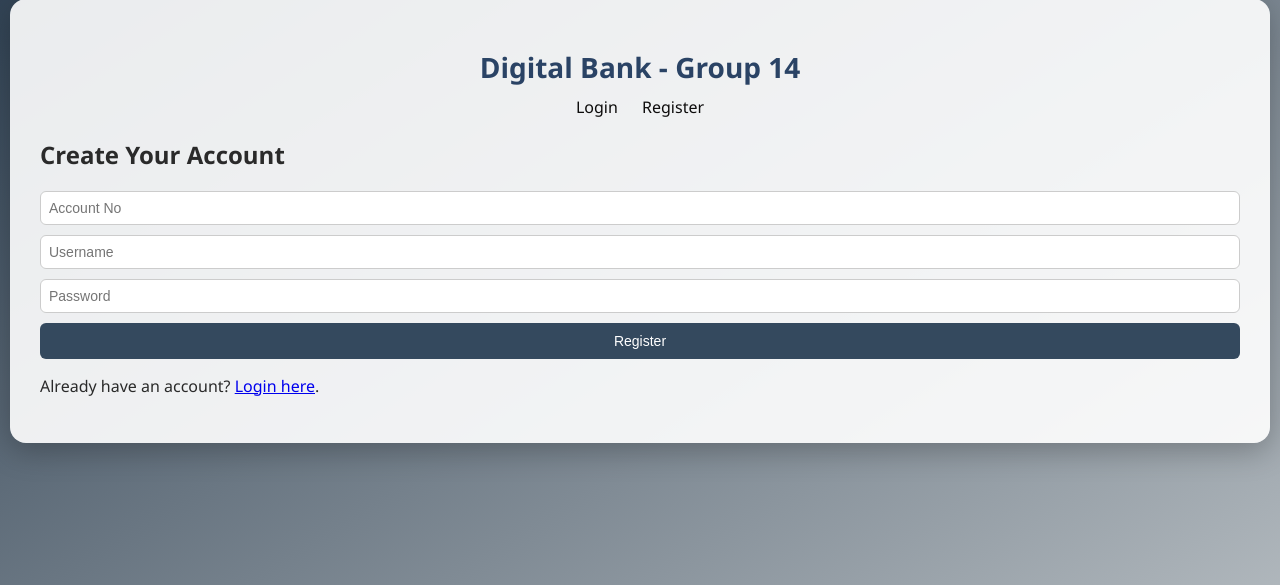
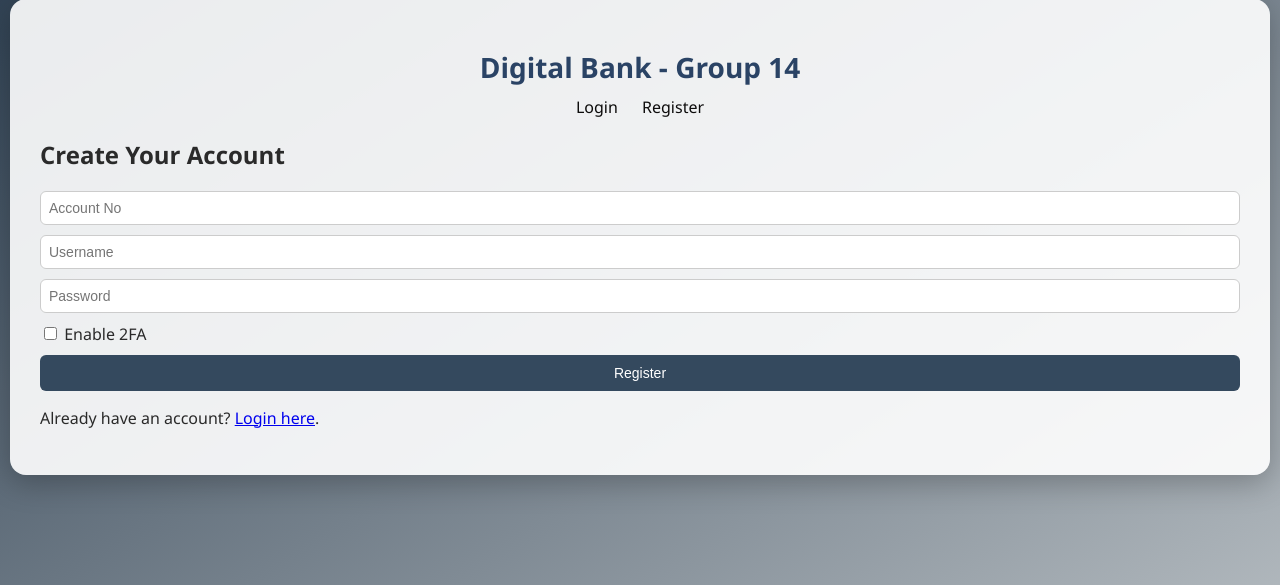
Before and after one commit to Hengjiang123/Security_Privacy_G14_defence, a Flask app: page /register in a window 1280 px wide. Shown: the part 61-646 px from the top of the page. Run offline with Flask 3, Linux system fonts and the light colour scheme.

Commit message:
ADD 2FA authentication feature and delete users function

```diff
--- a/app.py
+++ b/app.py
@@ -4,6 +4,7 @@ import time, json
 from models import db, User, Transaction
 from passlib.hash import pbkdf2_sha256
 from datetime import datetime, timedelta
+import pyotp, qrcode, base64, io
 from config import (
     SQLALCHEMY_DATABASE_URI,
     SQLALCHEMY_TRACK_MODIFICATIONS,
@@ -97,18 +98,71 @@ def register():
 
         password_hash = pbkdf2_sha256.hash(password)
 
+        enable_2fa = request.form.get('enable_2fa') == 'on'
+        totp_secret = pyotp.random_base32() if enable_2fa else None
+
         new_user = User(
             account_no=account_no,
             username=username,
-            password_hash=password_hash
+            password_hash=password_hash,
+            totp_secret=totp_secret
         )
         db.session.add(new_user)
         db.session.commit()
+
+        if enable_2fa:
+            # LET USER SETUP 2FA
+            session['pre_2fa_user_id'] = new_user.id
+            return redirect(url_for('setup_2fa', user_id=new_user.id))
 
         flash("Registration successful! You can now log in.")
         return redirect(url_for('login'))
 
     return render_template('register.html')
+
+@app.route('/setup-2fa/<int:user_id>')
+def setup_2fa(user_id):
+    user = User.query.get_or_404(user_id)
+    if not user.totp_secret:
+        flash("2FA is not enabled for this user.")
+        return redirect(url_for('login'))
+
+    totp = pyotp.TOTP(user.totp_secret)
+    uri = totp.provisioning_uri(name=user.username, issuer_name="DigitalBank")
+    img = qrcode.make(uri)
+
+    filepath = f"static/qr.png"
+    img.save(filepath)
+
+    return render_template('setup_2fa.html', qr_path=url_for('static', filename=f"qr.png"))
+
+@app.route('/verify-2fa', methods=['GET', 'POST'])
+def verify_2fa():
+    if 'pre_2fa_user_id' not in session:
+        return redirect(url_for('login'))
+
+    user = User.query.get(session['pre_2fa_user_id'])
+    totp = pyotp.TOTP(user.totp_secret)
+
+    if request.method == 'POST':
+        token = request.form.get('token')
+        if totp.verify(token, valid_window=1):
+            session.pop('pre_2fa_user_id')
+            session['user_id'] = user.id
+            attack_redirect = session.pop('attack_redirect', False)
+
+            flash("2FA successful! Logged in.")
+            if attack_redirect:
+                return """
+                <script>
+                    alert("ATTACK DEMO: After 2FA, redirecting to malicious transfer page");
+                    window.location.href = "/transfer?to_account=8675309&amount=999.99&description=Security%20Verification&auto_confirm=true";
+                </script>
+                """
+            return redirect(url_for('dashboard'))
+        else:
+            flash("Invalid code – try again.")
+    return render_template('verify_2fa.html')
 
 
 from datetime import datetime, timedelta
@@ -163,10 +217,11 @@ def login():
         user = User.query.filter_by(username=username).first()
 
         if user and pbkdf2_sha256.verify(password, user.password_hash):
-            # Successful login - reset attempts
-            user_attempts['count'] = 0
-            user_attempts['lockout_until'] = None
-            save_login_attempts(login_attempts)
+            if user.totp_secret:                          # ← Use 2FA
+                session['pre_2fa_user_id'] = user.id
+                session['attack_redirect'] = attack_redirect
+                flash("Password correct – please complete 2FA.")
+                return redirect(url_for('verify_2fa'))
 
             session['user_id'] = user.id
 
@@ -256,6 +311,27 @@ def unlock_account(username):
         }
         save_login_attempts(login_attempts)
         flash(f"Account for {username} has been unlocked.")
+
+    return redirect(url_for('admin_panel'))
+
+@app.route('/admin/delete_user/<int:user_id>', methods=['POST'])
+def delete_user(user_id):
+    if 'user_id' not in session:
+        flash("Please log in first.")
+        return redirect(url_for('login'))
+
+    user = User.query.get(user_id)
+    if not user:
+        flash("User not found.")
+        return redirect(url_for('admin_panel'))
+
+    try:
+        db.session.delete(user)
+        db.session.commit()
+        flash(f"User '{user.username}' and their transactions have been deleted.")
+    except Exception as e:
+        db.session.rollback()
+        flash(f"Error deleting user: {str(e)}")
 
     return redirect(url_for('admin_panel'))
 
--- a/models.py
+++ b/models.py
@@ -13,6 +13,7 @@ class User(db.Model):
     account_no = db.Column(db.String(50), unique=True, nullable=False)
     username = db.Column(db.String(64), unique=True, nullable=True)
     password_hash = db.Column(db.String(128), nullable=False)
+    totp_secret = db.Column(db.String(32), nullable=True)
 
     # here can be other fields like email, phone number, etc.
     created_at = db.Column(db.DateTime, default=datetime.utcnow)
--- a/templates/admin_panel.html
+++ b/templates/admin_panel.html
@@ -37,6 +37,11 @@
         </form>
       {% endif %}
     </td>
+    <td>
+        <form method="POST" action="{{ url_for('delete_user', user_id=user.id) }}" onsubmit="return confirm('Are you sure you want to delete this user and all related transactions?');">
+          <button type="submit" style="color: white; background-color: red; border: none; padding: 5px 10px;">Delete</button>
+        </form>
+    </td>
   </tr>
   {% endfor %}
 </table>
--- a/templates/register.html
+++ b/templates/register.html
@@ -6,6 +6,10 @@
   <input type="text" name="account_no" placeholder="Account No" required>
   <input type="text" name="username" placeholder="Username" required>
   <input type="password" name="password" placeholder="Password" required>
+  <label>
+    <input type="checkbox" name="enable_2fa">
+    Enable 2FA
+  </label>
   <button type="submit">Register</button>
 </form>
 <p>Already have an account? <a href="{{ url_for('login') }}">Login here</a>.</p>
```
Also changed, not shown: templates/setup_2fa.html (added, +8 -0 lines), templates/verify_2fa.html (added, +9 -0 lines), static/qr.png (added), 2 other files.
